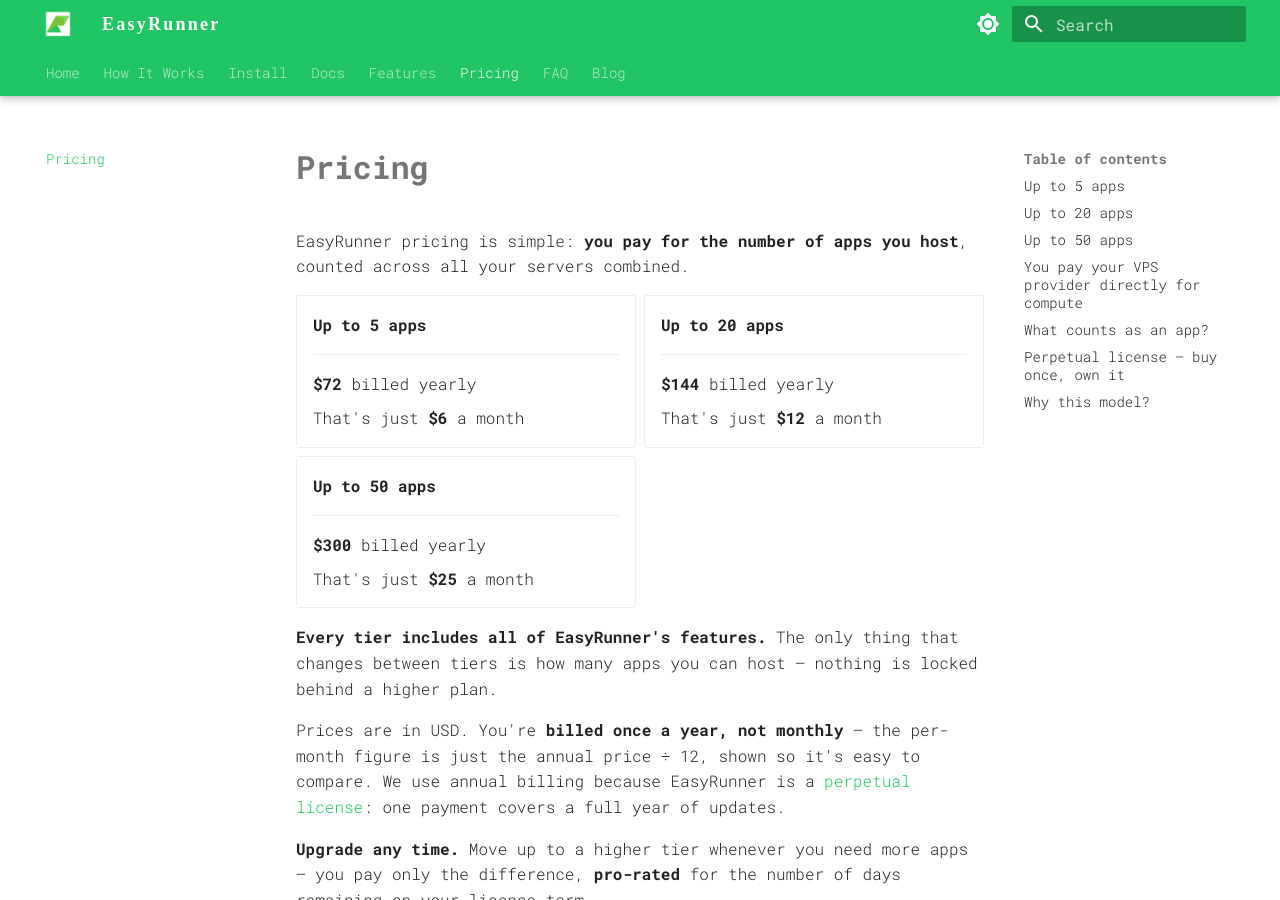
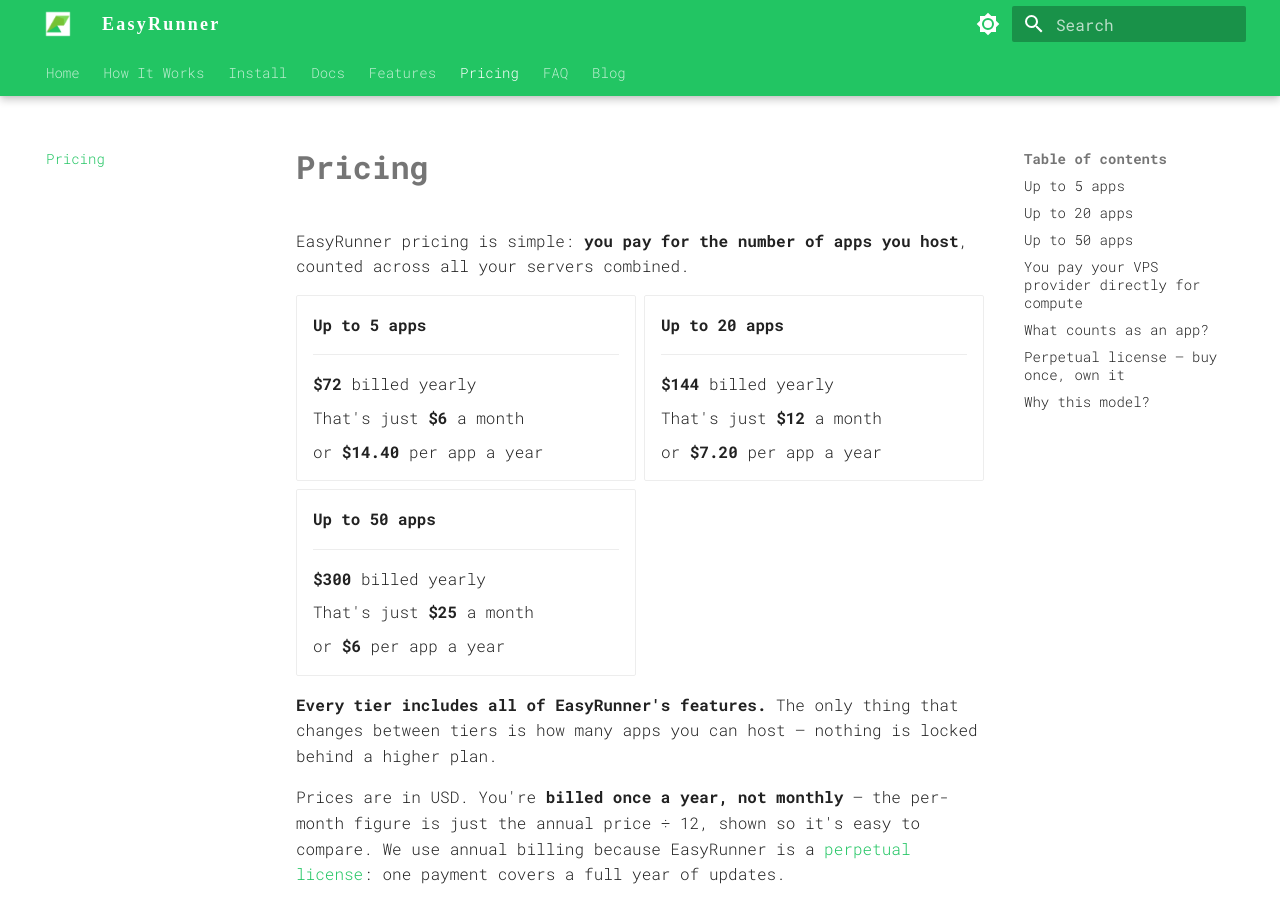
Before and after one commit to janaka/easyrunner-docs, an MkDocs documentation site: the page built from docs/pricing.md, in a window 1280 px wide and 900 px high. Built offline with MkDocs 1.6.1 and Material for MkDocs 9.7.7, drawn with Linux system fonts in a browser that asks for light colours; some web fonts are replaced.

Commit message:
docs(pricing-page): update annual pricing details

```diff
--- a/docs/pricing.md
+++ b/docs/pricing.md
@@ -17,6 +17,8 @@
 
     That's just **$6** a month
 
+    or **$14.40** per app a year
+
 -   #### Up to 20 apps
 
     ---
@@ -25,6 +27,8 @@
 
     That's just **$12** a month
 
+    or **$7.20** per app a year
+
 -   #### Up to 50 apps
 
     ---
@@ -32,6 +36,8 @@
     **$300** billed yearly
 
     That's just **$25** a month
+
+    or **$6** per app a year
 
 </div>
 
```
